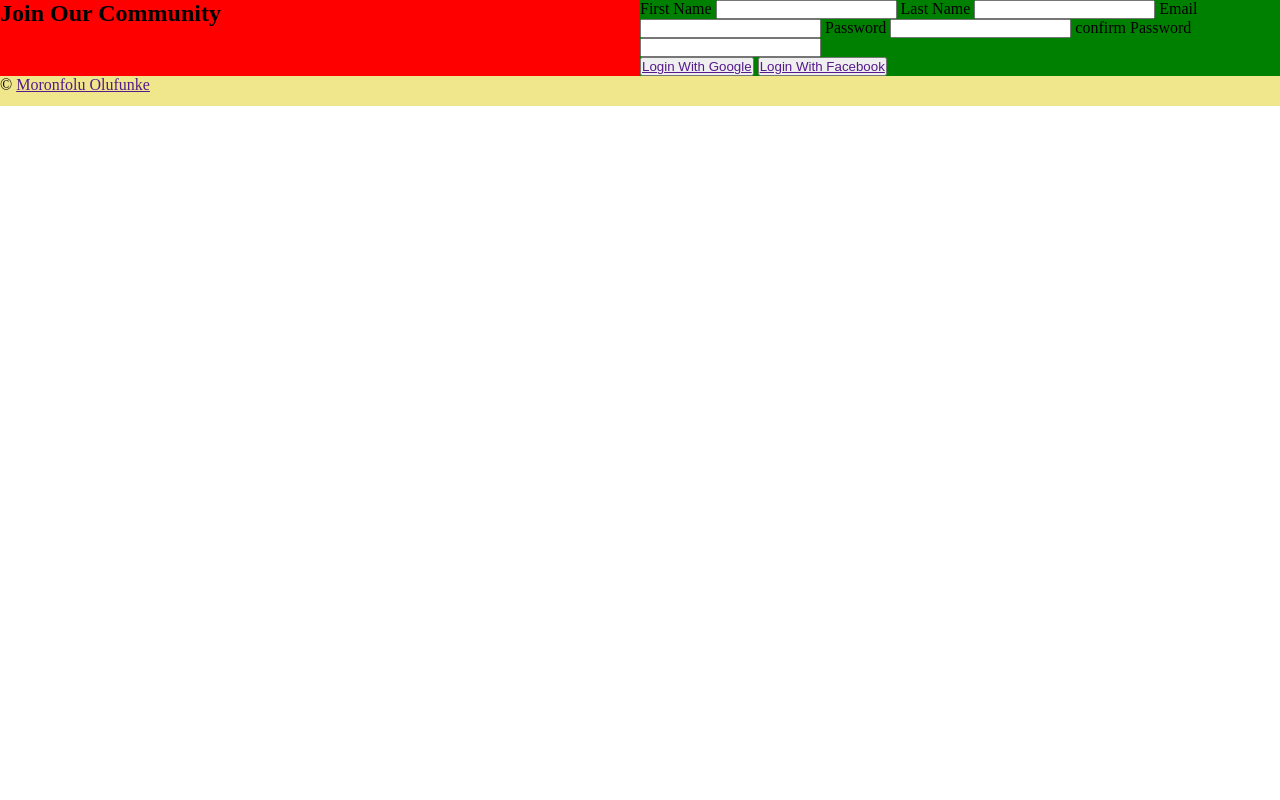
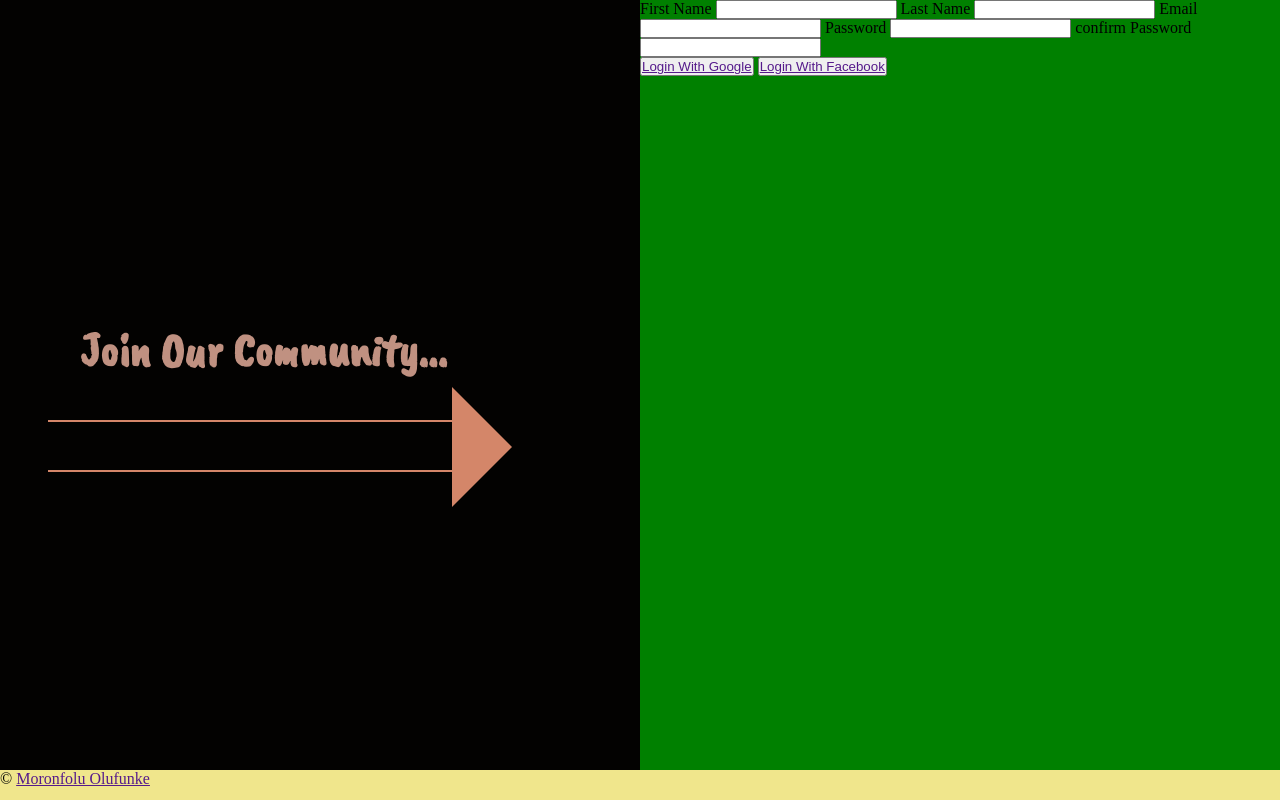
Before and after one commit to MoeRayo/DevTask---Registration-Page, a website: page index.html in a window 1280 px wide. Drawn offline with nearby package versions, Linux system fonts and the light colour scheme.

Commit message:
feat: creation ofgit add .

```diff
--- a/css/style.css
+++ b/css/style.css
@@ -1,3 +1,4 @@
+/* basic page layout */
 *,
 *::after,
 *::before {
@@ -6,13 +7,19 @@
   padding: 0;
 }
 
+html {
+  height: 100%;
+}
+
 body {
   box-sizing: inherit;
+  height: 100%;
 }
 
 /* Grid layout */
 
 main {
+  height: 100%;
   display: grid;
   grid-template-areas:
     "arrow form"
@@ -23,9 +30,10 @@ main {
 }
 
 section:first-of-type {
-  background-color: red;
+  /* background-color: red; */
   grid-area: arrow;
-  vertical-align: middle;
+  padding: 2rem 0;
+  background-color: #030201;
 }
 
 section:last-of-type {
@@ -38,6 +46,31 @@ footer {
   grid-area: footer;
 }
 
+/* the arrow section */
+
+section:first-of-type div {
+  position: relative;
+  width: 65%;
+  padding: 1.5rem;
+  border: 2px solid#d48669;
+  border-left: none;
+  /* margin: 20rem 5rem 0; */
+  margin-left: 3rem;
+}
+
+section:first-of-type div::after {
+  content: "";
+  position: absolute;
+  height: 10%;
+  border: 60px dashed transparent;
+  border-left-color: #d48669;
+  top: -35px;
+  right: -110px;
+}
+
 h1 {
-  /* line-height: auto; */
+  font-family: "Caveat Brush", cursive;
+  font-size: 3rem;
+  color: #c09181;
+  margin: 18rem 0 2.5rem 5rem;
 }
--- a/index.html
+++ b/index.html
@@ -4,13 +4,18 @@
     <meta charset="UTF-8" />
     <meta name="viewport" content="width=device-width, initial-scale=1.0" />
     <link rel="stylesheet" href="css/style.css" />
+    <link
+      href="https://fonts.googleapis.com/css2?family=Caveat+Brush&family=Overpass:wght@100;300&display=swap"
+      rel="stylesheet"
+    />
     <title>Registration Page</title>
   </head>
   <body>
     <main>
       <section>
+        <h1>Join Our Community...</h1>
+
         <div></div>
-        <h1>Join Our Community</h1>
       </section>
       <section>
         <form action="">
```
